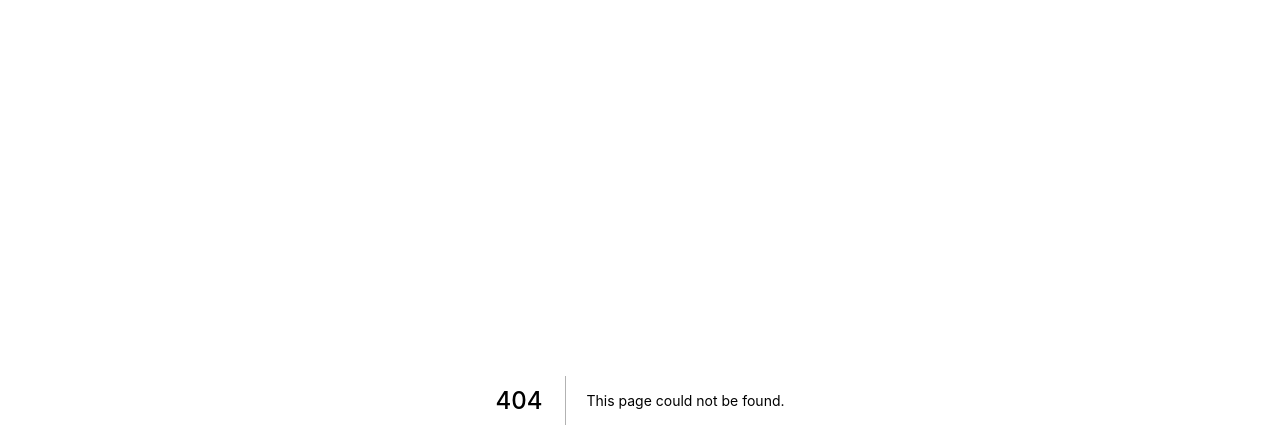
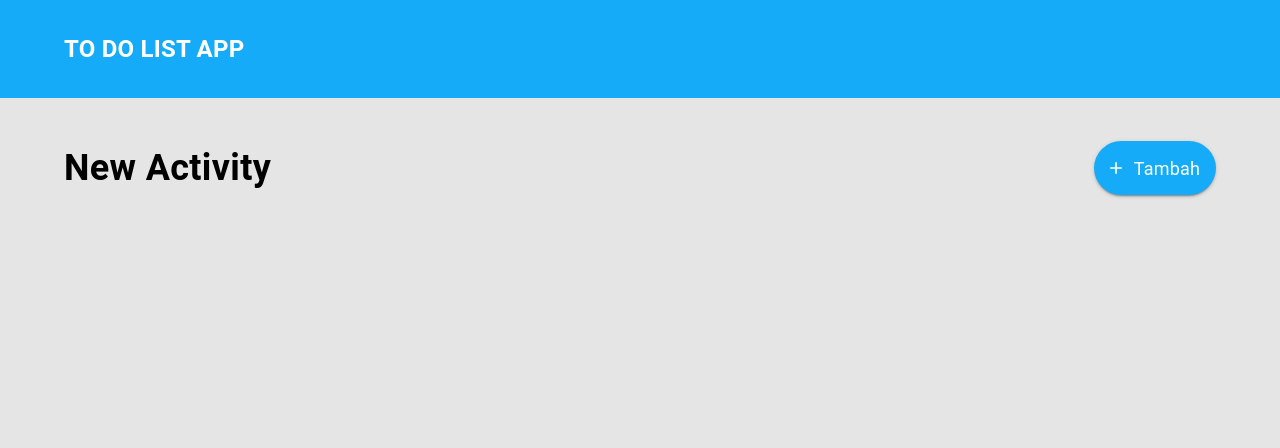
Before and after one commit to rofisudiyono/todo_app, a Next.js app: page /detail/1 in a window 1280 px wide. Before the commit this address had no page. Shown: the top 448 px of the page. Built offline with nearby package versions, Linux system fonts and the light colour scheme.

Commit message:
update detail page

```diff
--- /dev/null
+++ b/src/pages/detail/[id].js
@@ -0,0 +1,71 @@
+import { Add } from "@mui/icons-material";
+import { Button, Container, Snackbar, Typography } from "@mui/material";
+import Image from "next/image";
+import React, { useState } from "react";
+import { IcInformation } from "../../../public/images";
+import ModalComponent from "../component/ModalComponent";
+
+export default function DetailActivity() {
+  const [isShowModalDelete, setIsShowModalDelete] = useState(false);
+  const [isOpenSnackbar, setIsOpenSnackbar] = useState(false);
+  return (
+    <div style={{ backgroundColor: "#E5E5E5", minHeight: "100vh" }}>
+      <div className="bg-primary py-[31px]">
+        <Container>
+          <Typography
+            style={{ fontSize: 24, fontWeight: 700, color: "white" }}
+            textTransform="uppercase"
+          >
+            To Do List App
+          </Typography>
+        </Container>
+      </div>
+      <Container>
+        <div
+          style={{
+            justifyContent: "space-between",
+            display: "flex",
+            marginTop: 43,
+          }}
+        >
+          <Typography style={{ fontSize: 36, fontWeight: 700 }}>
+            New Activity
+          </Typography>
+          <Button
+            onClick={() => undefined}
+            size="medium"
+            variant="contained"
+            style={{ backgroundColor: "#16ABF8", borderRadius: 45 }}
+            startIcon={<Add />}
+          >
+            <Typography fontSize={18} textTransform="capitalize">
+              Tambah
+            </Typography>
+          </Button>
+        </div>
+      </Container>
+      <Snackbar
+        anchorOrigin={{ vertical: "top", horizontal: "right" }}
+        open={isOpenSnackbar}
+        autoHideDuration={3000}
+        onClose={() => setIsOpenSnackbar(false)}
+        style={{ marginTop: 80 }}
+      >
+        <div className="bg-white shadow-md h-[58px] w-[400px] items-center rounded-[12px] flex px-[30px]">
+          <div className="mr-[13px] flex items-center">
+            <Image src={IcInformation} alt="" height={18} width={18} />
+          </div>
+          <Typography fontSize={14} fontWeight="600">
+            Activity berhasil dihapus
+          </Typography>
+        </div>
+      </Snackbar>
+      <ModalComponent
+        open={isShowModalDelete}
+        onClose={() => setIsShowModalDelete(false)}
+        onPressDelete={() => deleteData()}
+        onPressCancel={() => setIsShowModalDelete(false)}
+      />
+    </div>
+  );
+}
--- a/src/pages/index.js
+++ b/src/pages/index.js
@@ -9,7 +9,9 @@ import { deleteActivity } from "../api/DELETE_data";
 import { getAllActivity } from "../api/GET_allActivity";
 import { postActivity } from "../api/POST_activity";
 import ModalComponent from "./component/ModalComponent";
+import { useRouter } from "next/router";
 export default function Home() {
+  const router = useRouter()
   const [dataActivity, setDataActivity] = useState([]);
   const [isShowModalDelete, setIsShowModalDelete] = useState(false);
   const [isOpenSnackbar, setIsOpenSnackbar] = useState(false);
@@ -89,6 +91,7 @@ export default function Home() {
             {dataActivity?.map((item, index) => {
               return (
                 <button
+                  onClick={() => router.push(`/detail/${item.id}`)}
                   key={index}
                   className="h-[235px] shadow-lg bg-white rounded-[12px]"
                 >
```
